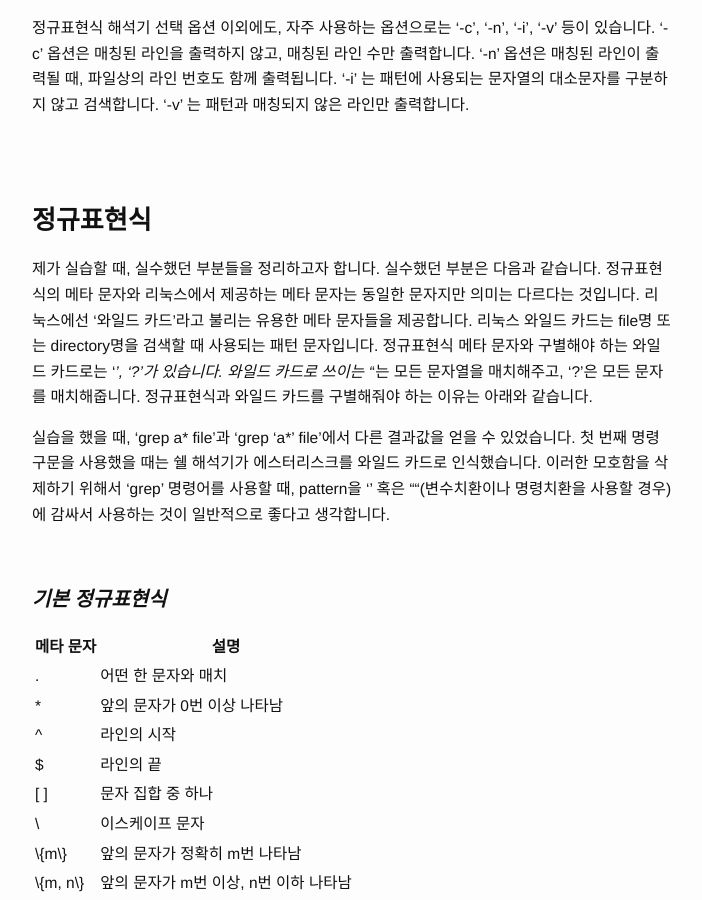
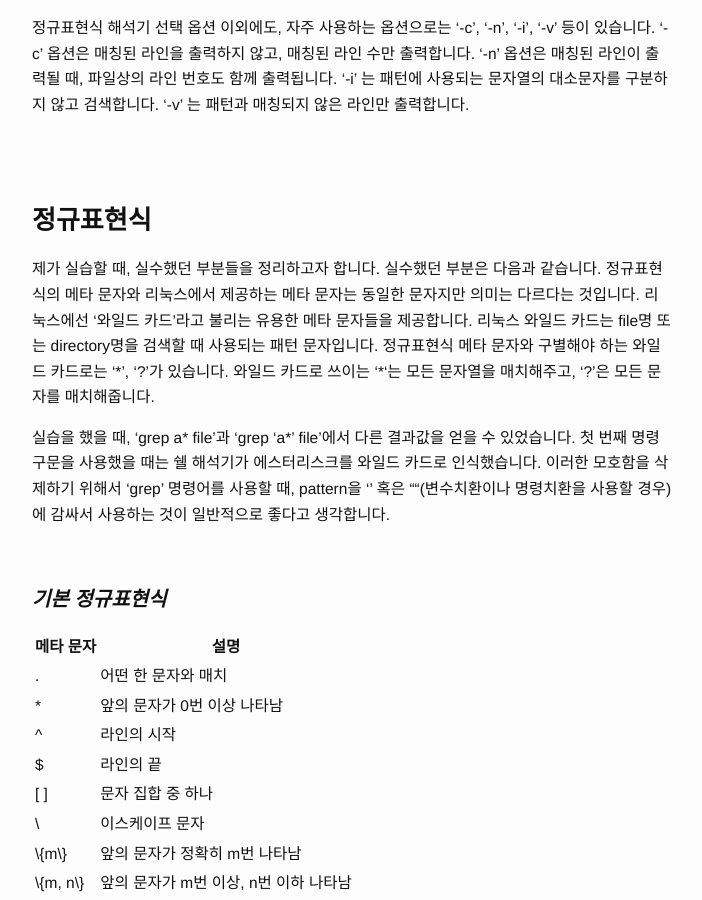
Before and after one commit to Jaeun-Choi98/jaeun-choi98.github.io, a Jekyll site: the page built from _posts/2023-10-07-linux_utils_grep.md, in a window 1280 px wide and 900 px high, scrolled down 637 px. Shown: the whole window, without its empty margins (288-990 px from the left). Built offline with Jekyll 4.4.1, drawn with Linux system fonts in a browser that asks for light colours.

Commit message:
docs(_posts/linux_utils_grep.md): Revise writing

```diff
--- a/_posts/2023-10-07-linux_utils_grep.md
+++ b/_posts/2023-10-07-linux_utils_grep.md
@@ -22,7 +22,7 @@ date:   2023-10-07 00:00:00
 <br>
 
 ### **정규표현식**
-제가 실습할 때, 실수했던 부분들을 정리하고자 합니다. 실수했던 부분은 다음과 같습니다. 정규표현식의 메타 문자와 리눅스에서 제공하는 메타 문자는 동일한 문자지만 의미는 다르다는 것입니다. 리눅스에선 '와일드 카드'라고 불리는 유용한 메타 문자들을 제공합니다. 리눅스 와일드 카드는 file명 또는 directory명을 검색할 때 사용되는 패턴 문자입니다. 정규표현식 메타 문자와 구별해야 하는 와일드 카드로는 '*', '?'가 있습니다. 와일드 카드로 쓰이는 '*'는 모든 문자열을 매치해주고, '?'은 모든 문자를 매치해줍니다. 정규표현식과 와일드 카드를 구별해줘야 하는 이유는 아래와 같습니다.
+제가 실습할 때, 실수했던 부분들을 정리하고자 합니다. 실수했던 부분은 다음과 같습니다. 정규표현식의 메타 문자와 리눅스에서 제공하는 메타 문자는 동일한 문자지만 의미는 다르다는 것입니다. 리눅스에선 '와일드 카드'라고 불리는 유용한 메타 문자들을 제공합니다. 리눅스 와일드 카드는 file명 또는 directory명을 검색할 때 사용되는 패턴 문자입니다. 정규표현식 메타 문자와 구별해야 하는 와일드 카드로는 '\*', '?'가 있습니다. 와일드 카드로 쓰이는 '\*'는 모든 문자열을 매치해주고, '?'은 모든 문자를 매치해줍니다.
 
 실습을 했을 때, 'grep a* file'과 'grep 'a*' file'에서 다른 결과값을 얻을 수 있었습니다. 첫 번째 명령 구문을 사용했을 때는 쉘 해석기가 에스터리스크를 와일드 카드로 인식했습니다. 이러한 모호함을 삭제하기 위해서 'grep' 명령어를 사용할 때, pattern을 '' 혹은 ""(변수치환이나 명령치환을 사용할 경우)에 감싸서 사용하는 것이 일반적으로 좋다고 생각합니다.
 
```
